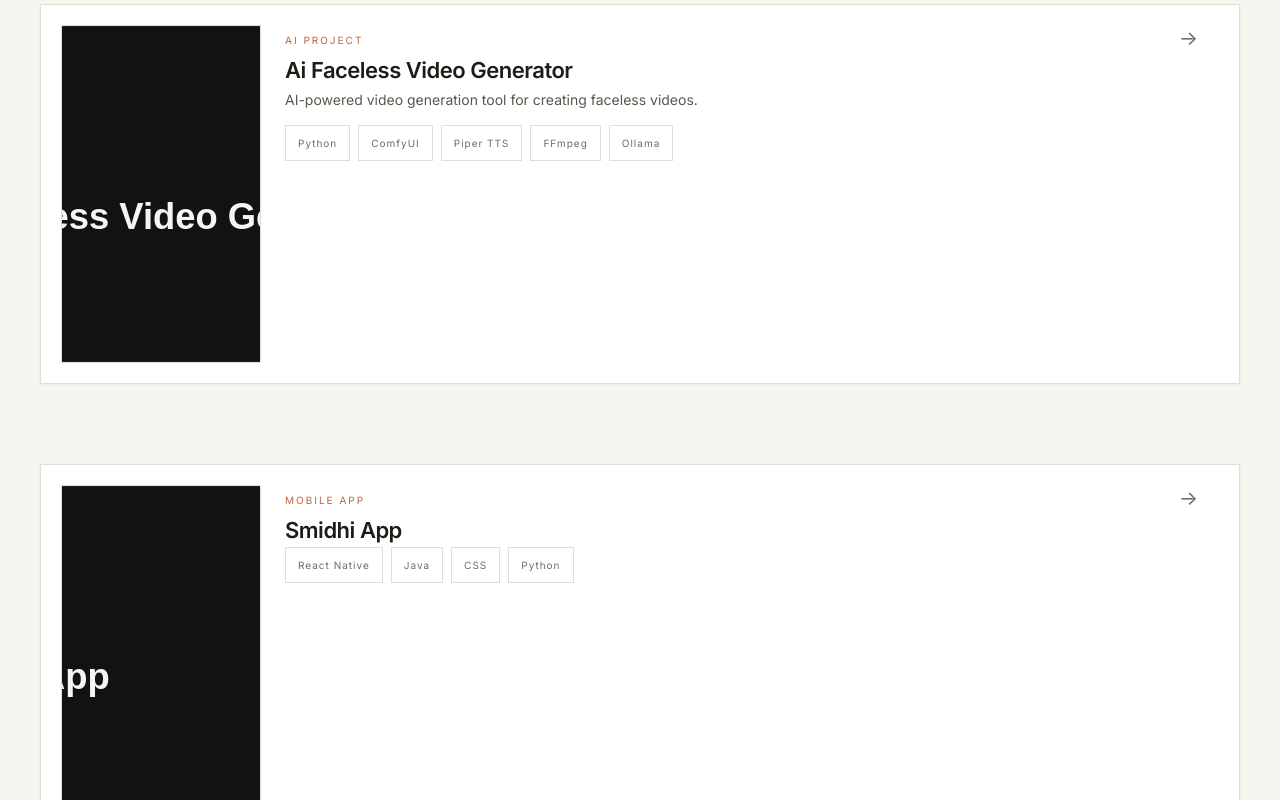
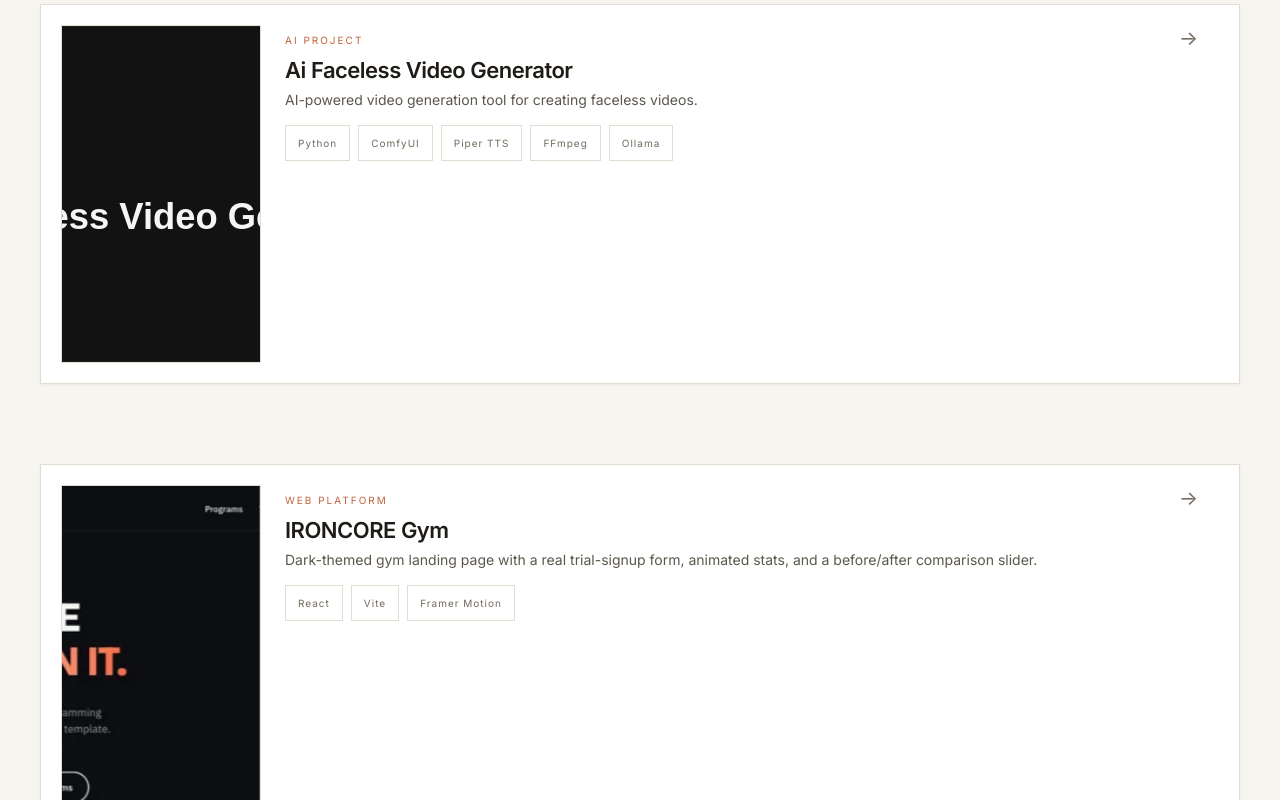
Before and after one commit to ignit-fury/portfolio, a React (Create React App) app in the folder client/: page / in a window 1280 px wide. Shown: the part 2000-2800 px from the top of the page. Built offline with nearby package versions, Linux system fonts and the light colour scheme; a web font is replaced by a local one.

Commit message:
feat: remove Smidhi App from projects

```diff
--- a/client/src/components/Work.js
+++ b/client/src/components/Work.js
@@ -31,14 +31,6 @@
     tags: ['Python', 'ComfyUI', 'Piper TTS','FFmpeg','Ollama'],
     image: '/images/Ai-Faceless-Video-Generator.svg',
     url: 'https://github.com/ignit-fury/AiFaceless-vid.git'
-  },
-  {
-    id: 4,
-    type: 'MOBILE APP',
-    title: 'Smidhi App',
-    tags: ['React Native', 'Java', 'CSS', 'Python'],
-    image: '/images/smidhi.svg',
-    url: '#'
   },
   {
     id: 5,
```
